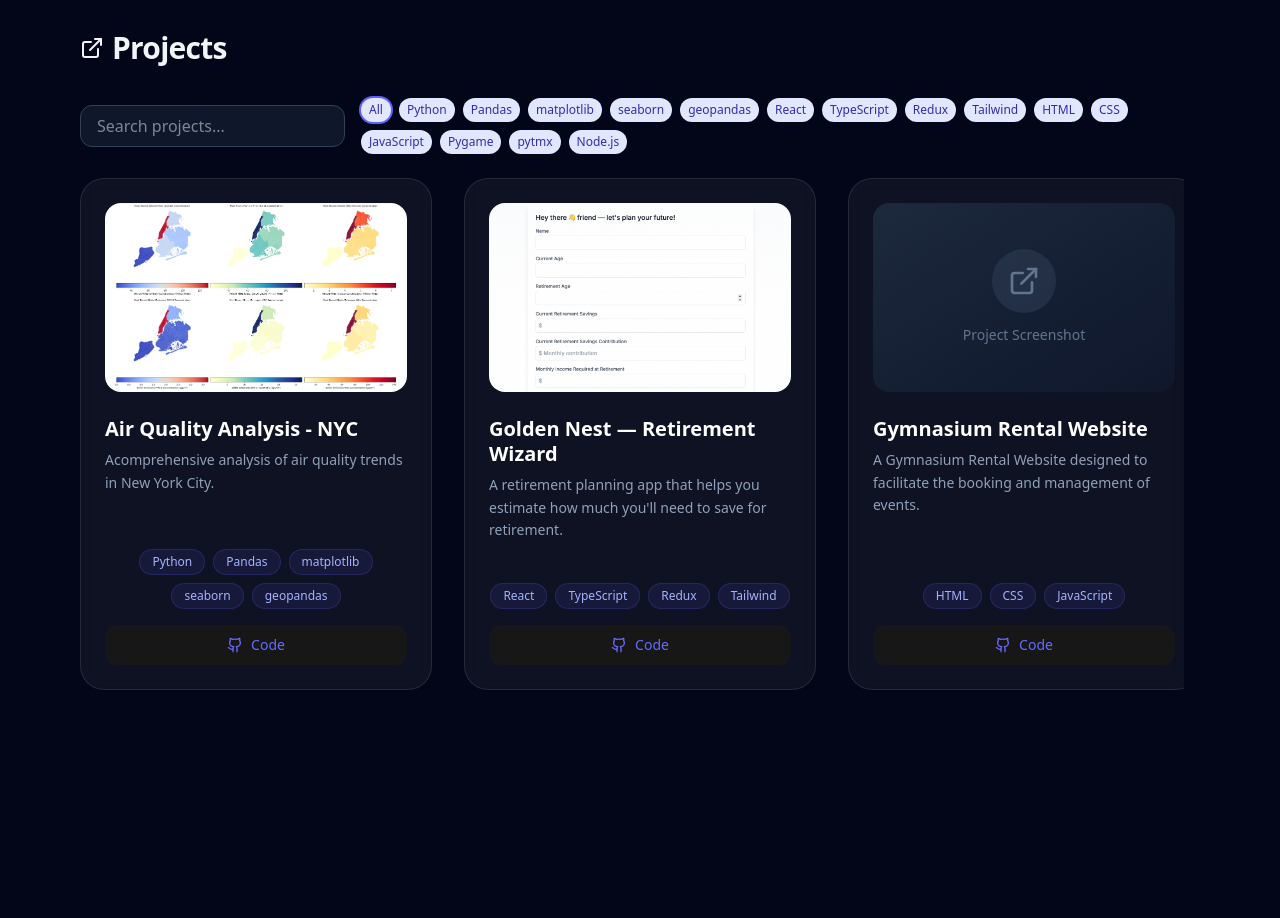
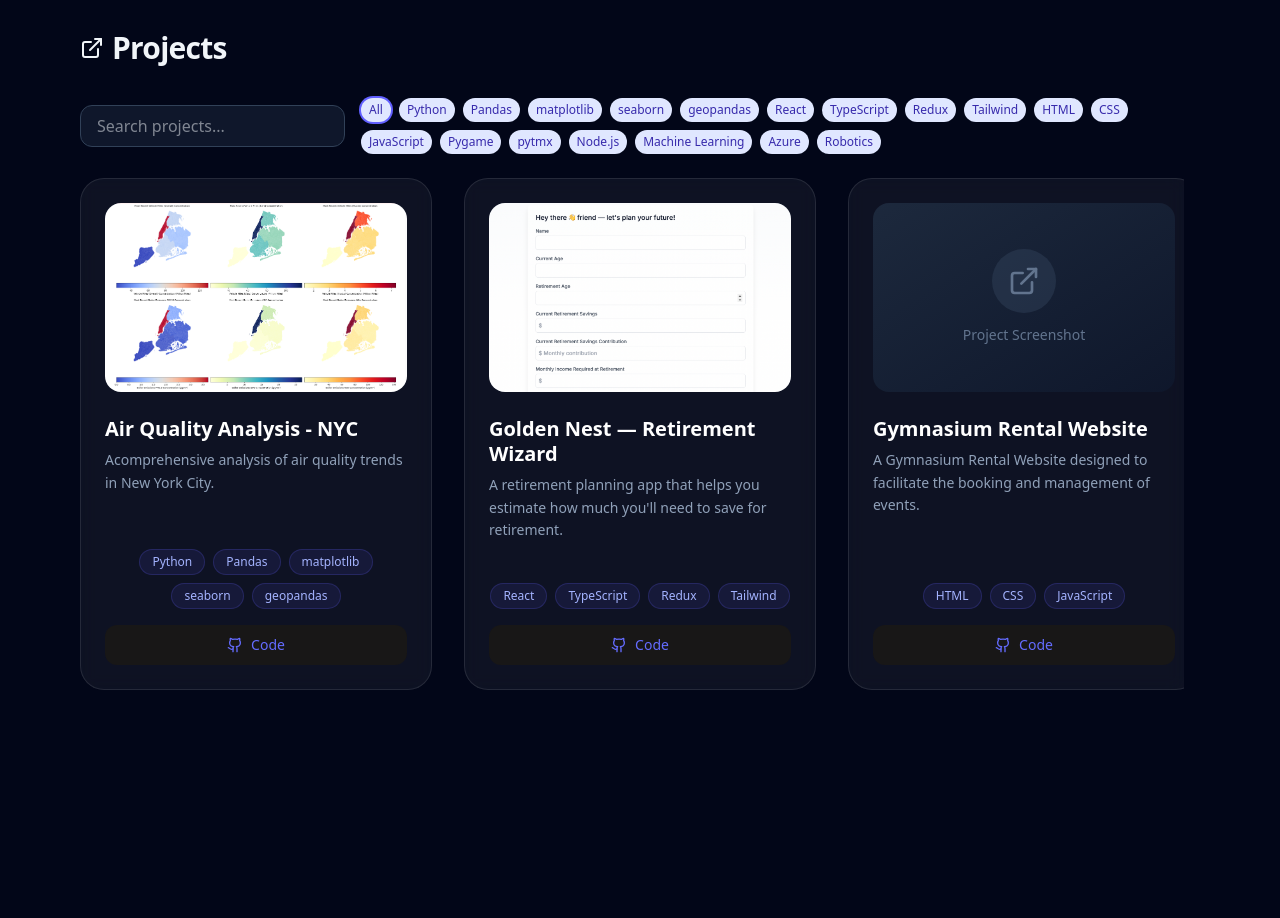
Before and after one commit to tvisham/my-portfolio, a React (Vite) app: page / in a window 1280 px wide. Shown: the part 780-1698 px from the top of the page. Built offline with nearby package versions, Linux system fonts and the light colour scheme.

Commit message:
Updating project details for Ml Algorithm

```diff
--- a/src/App.jsx
+++ b/src/App.jsx
@@ -93,6 +93,21 @@ const PROJECTS = [
     links: {
       live: "https://github.com/tvisham/ask-me-anything",
       repo: "https://github.com/tvisham/ask-me-anything",
+    },
+  },
+  {
+    title: "ML Algorithm for a Vacuum Robot based on chnages in environmental conditions and battery efficiency",
+    blurb: "Research project applying ML to battery and environmental data.",
+    tags: ["Machine Learning", "Azure", "Python", "Robotics"],
+    img: null,
+    details: [
+      "Developed a machine learning algorithm using Azure Machine Learning and Python to detect changes in environmental conditions based on battery efficiency in vacuum robots.",
+      "Analyzed correlations and identified patterns between fluctuations in battery performance and environmental factors such as temperature or terrain.",
+      "Presented findings in a research paper, detailing the algorithm's potential applications and insights in robotics and environmental monitoring.",
+    ],
+    links: {
+      live: "",
+      repo: "",
     },
   },
 ];
```
